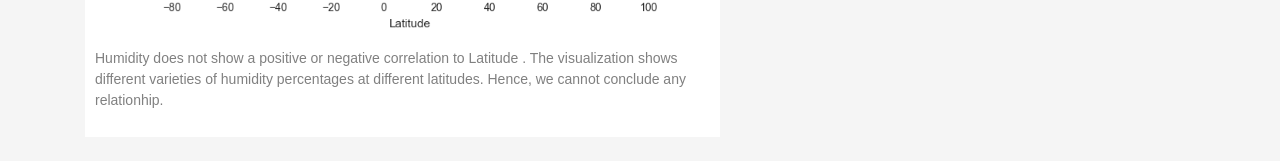
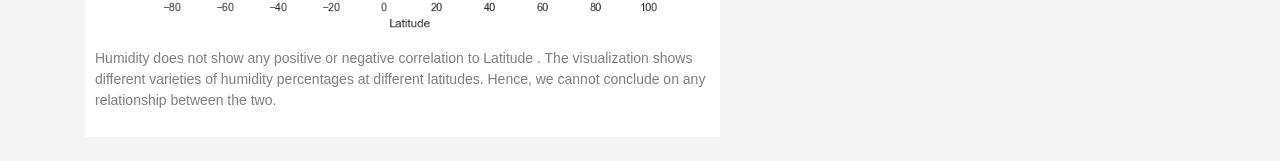
Before and after one commit to smiti5712/Web-Design-Challenge, a plain HTML site: page HumidityVisual.html in a window 1280 px wide. Shown: the part 587-748 px from the top of the page. Drawn offline with nearby package versions, Linux system fonts and the light colour scheme.

Commit message:
corrected a typo in paragraph text

```diff
--- a/HumidityVisual.html
+++ b/HumidityVisual.html
@@ -59,9 +59,9 @@
                     <h3 class="title">Humidity</h3>
                     <hr>
                     <img src="Resources/assets/images/Fig2.png" alt="HumidityVisual">
-                    <p>Humidity does not show a positive or negative correlation to Latitude . The visualization shows
-                        different varieties of humidity percentages at different latitudes. Hence, we cannot conclude
-                        any relationhip.</p>
+                    <p>Humidity does not show any positive or negative correlation to Latitude . The visualization shows
+                        different varieties of humidity percentages at different latitudes. Hence, we cannot conclude on
+                        any relationship between the two.</p>
                 </div>
             </div>
             <div class="col-md-5 col-sm-12">
```
